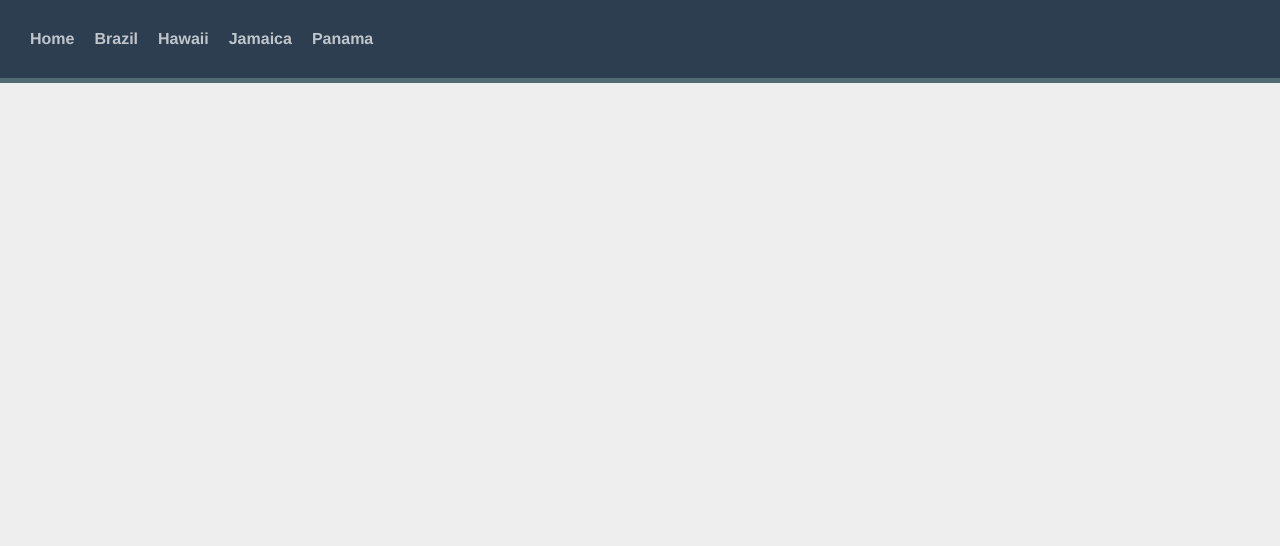
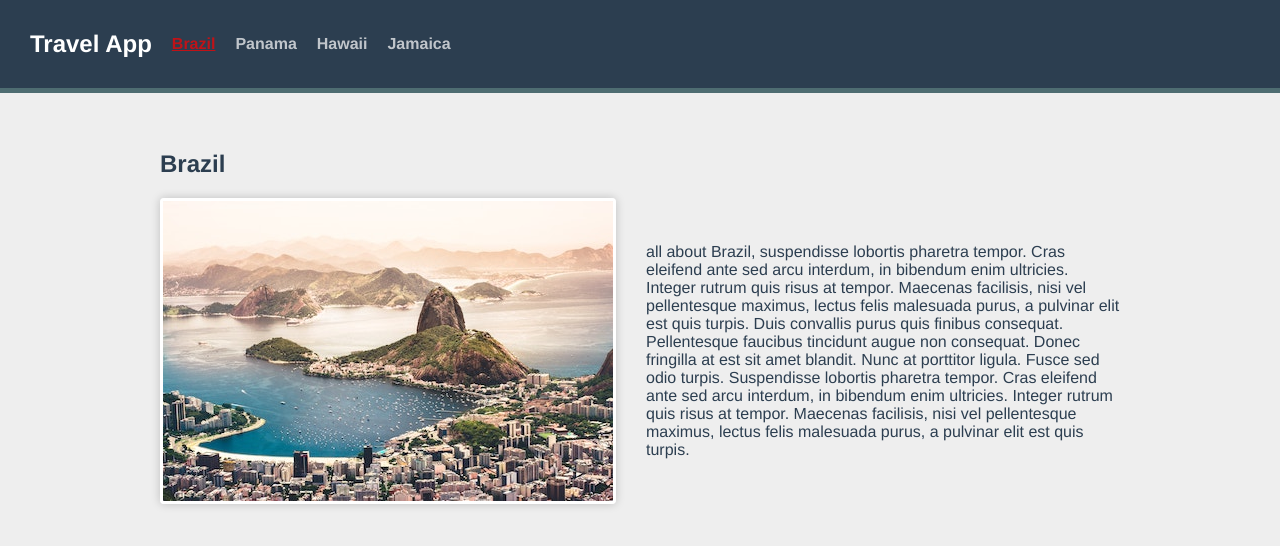
Before and after one commit to sebdevweb/vite-vue-router, a Vue app: page /destination/1/brazil in a window 1280 px wide. Shown: the top 546 px of the page. Built offline with nearby package versions, Linux system fonts and the light colour scheme.

Commit message:
[VITE-VUE-ROUTER] Dynamic routes

```diff
--- a/src/components/TheNavigation.vue
+++ b/src/components/TheNavigation.vue
@@ -1,12 +1,29 @@
 <template>
   <div id="nav">
-    <router-link to="/">Home</router-link>
-    <router-link to="/brazil">Brazil</router-link>
-    <router-link to="/hawaii">Hawaii</router-link>
-    <router-link to="/jamaica">Jamaica</router-link>
-    <router-link to="/panama">Panama</router-link>
+    <router-link id="logo" to="/">
+      Travel App
+    </router-link>
+    <router-link
+      v-for="destination in destinations"
+      :key="destination.id"
+      :to="{name: 'destination.show', params: {id: destination.id, slug: destination.slug}}"
+    >
+      {{ destination.name }}
+    </router-link>
   </div>
 </template>
+
+<script>
+  import sourceData from '@/data.json'
+
+  export default {
+    data() {
+      return {
+        destinations: sourceData.destinations
+      }
+    }
+  }
+</script>
 
 <style lang="css">
   #nav .vue-school-active-link{
--- a/src/router/index.js
+++ b/src/router/index.js
@@ -4,10 +4,7 @@
 
 const routes = [
   {path: '/', name: 'Home', component: Home},
-  {path: '/brazil', name: 'Brazil', component: () => import('@/views/Brazil.vue')},
-  {path: '/hawaii', name: 'Hawaii', component: () => import('@/views/Hawaii.vue')},
-  {path: '/jamaica', name: 'Jamaica', component: () => import('@/views/Jamaica.vue')},
-  {path: '/panama', name: 'Panama', component: () => import('@/views/Panama.vue')}
+  {path: '/destination/:id/:slug', name: 'destination.show', component: () => import('@/views/DestinationShow.vue')}
 ]
 
 const router = createRouter({
--- a/src/views/Brazil.vue
+++ /dev/null
@@ -1,5 +0,0 @@
-<template>
-  <div class="brazil">
-    <h1>Brazil</h1>
-  </div>
-</template>
--- /dev/null
+++ b/src/views/DestinationShow.vue
@@ -0,0 +1,24 @@
+<template>
+  <section class="destination">
+    <h1>{{ destination.name }}</h1>
+    <div class="destination-details">
+      <img :src="`/images/${destination.image}`" :alt="destination.name">
+      <p>{{ destination.description }}</p>
+    </div>
+  </section>
+</template>
+
+
+<script>
+import sourceData from '@/data.json'
+  export default {
+    computed: {
+      destinationId() {
+        return parseInt(this.$route.params.id)
+      },
+      destination() {
+        return sourceData.destinations.find(destination => destination.id === this.destinationId)
+      }
+    }
+  }
+</script>
--- a/src/views/Hawaii.vue
+++ /dev/null
@@ -1,5 +0,0 @@
-<template>
-  <div class="hawaii">
-    <h1>Hawaii</h1>
-  </div>
-</template>
--- a/src/views/Home.vue
+++ b/src/views/Home.vue
@@ -2,7 +2,11 @@
   <div class="home">
     <h1>Home</h1>
     <div class="destinations">
-      <router-link v-for="destination in destinations" :key="destination.id" :to="destination.slug">
+      <router-link
+        v-for="destination in destinations"
+        :key="destination.id"
+        :to="{name: 'destination.show', params: {id: destination.id, slug: destination.slug}}"
+      >
         <h2>{{ destination.name }}</h2>
         <img :src="`/images/${destination.image}`" :alt="destination.name">
       </router-link>
--- a/src/views/Jamaica.vue
+++ /dev/null
@@ -1,5 +0,0 @@
-<template>
-  <div class="jamaica">
-    <h1>Jamaica</h1>
-  </div>
-</template>
--- a/src/views/Panama.vue
+++ /dev/null
@@ -1,5 +0,0 @@
-<template>
-  <div class="panama">
-    <h1>Panama</h1>
-  </div>
-</template>
```
Also changed, not shown: src/views/About.vue (deleted, +0 -7 lines), 1 other file (tests, documents, lock files or other folders).
